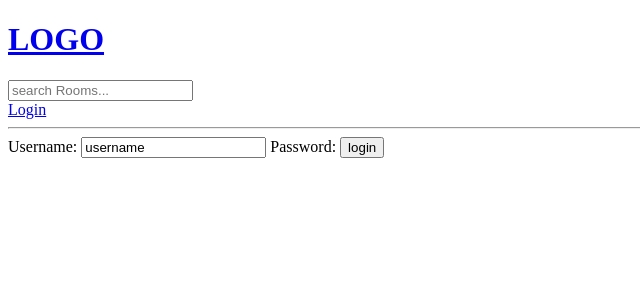
After one commit to ayoussefinia/DjangoDiscord, a Django app: template base/templates/base/login_register.html in a window 1280 px wide. The commit adds this page. Shown: the top 300 px of the page, without its empty margins (0-640 px from the left). Run offline with Django 4.2, Linux system fonts and the light colour scheme; the template is opened without the code that fills it, so the values that code supplies are empty; parts of the project's set-up code (start-up, migrations or seed data) failed here and were passed over.

Commit message:
created login page and search by name/topic/description from home page

```diff
--- a/base/models.py
+++ b/base/models.py
@@ -32,3 +32,6 @@ class Message(models.Model):
 
     def __str__(self):
         return self.body[0:50]
+
+
+    #
--- a/base/templates/base/home.html
+++ b/base/templates/base/home.html
@@ -25,6 +25,7 @@
     </div>
 
     <div>
+        <h5>{{rooms_count}} rooms availiable </h5>
         <a href="{% url 'create-room' %}">Create Room</a>
     <div>
         {% for room in rooms %}
@@ -32,7 +33,7 @@
             <a href="{% url 'update-room' room.id %}">Edit</a>
             <a href="{% url 'delete-room' room.id %}">Delete</a>
             <span>@{{room.host.username}}</span>
-            <h5>{{room.id}}-<a href="{% url 'room' room.topic %}">{{room.name}}</a></h5>
+            <h5>{{room.id}}-<a href="{% url 'room' room.id %}">{{room.name}}</a></h5>
             <small>{{room.topic.name}}</small>
             <hr>
 
--- /dev/null
+++ b/base/templates/base/login_register.html
@@ -0,0 +1,15 @@
+{% extends 'main.html' %}
+
+{% block content %}
+
+<div>
+    <form method="POST" action="">
+        {% csrf_token %}
+        <label>Username: </label>
+        <input type="text" value="username" placeholder="Enter username"/>
+        <label>Password: </label>
+        <input type="submit" value ="login"/>
+    </form>
+</div>
+
+{% endblock content %}
--- a/base/urls.py
+++ b/base/urls.py
@@ -2,6 +2,7 @@ from  django.urls import path
 from . import  views
 
 urlpatterns = [
+    path('login/', views.loginPage, name=login),
     path('', views.home, name='home'),
     path('room/<str:pk>/', views.room, name='room'),
     path('create-room/', views.createRoom, name="create-room"),
--- a/templates/navbar.html
+++ b/templates/navbar.html
@@ -6,4 +6,5 @@
     <input type="text" name="q" placeholder="search Rooms..."/>
 </form>
 
+<a href="{% url 'login' %}">Login</a>
 <hr>
```
Also changed, not shown: base/views.py (+12 -2 lines), db.sqlite3.
